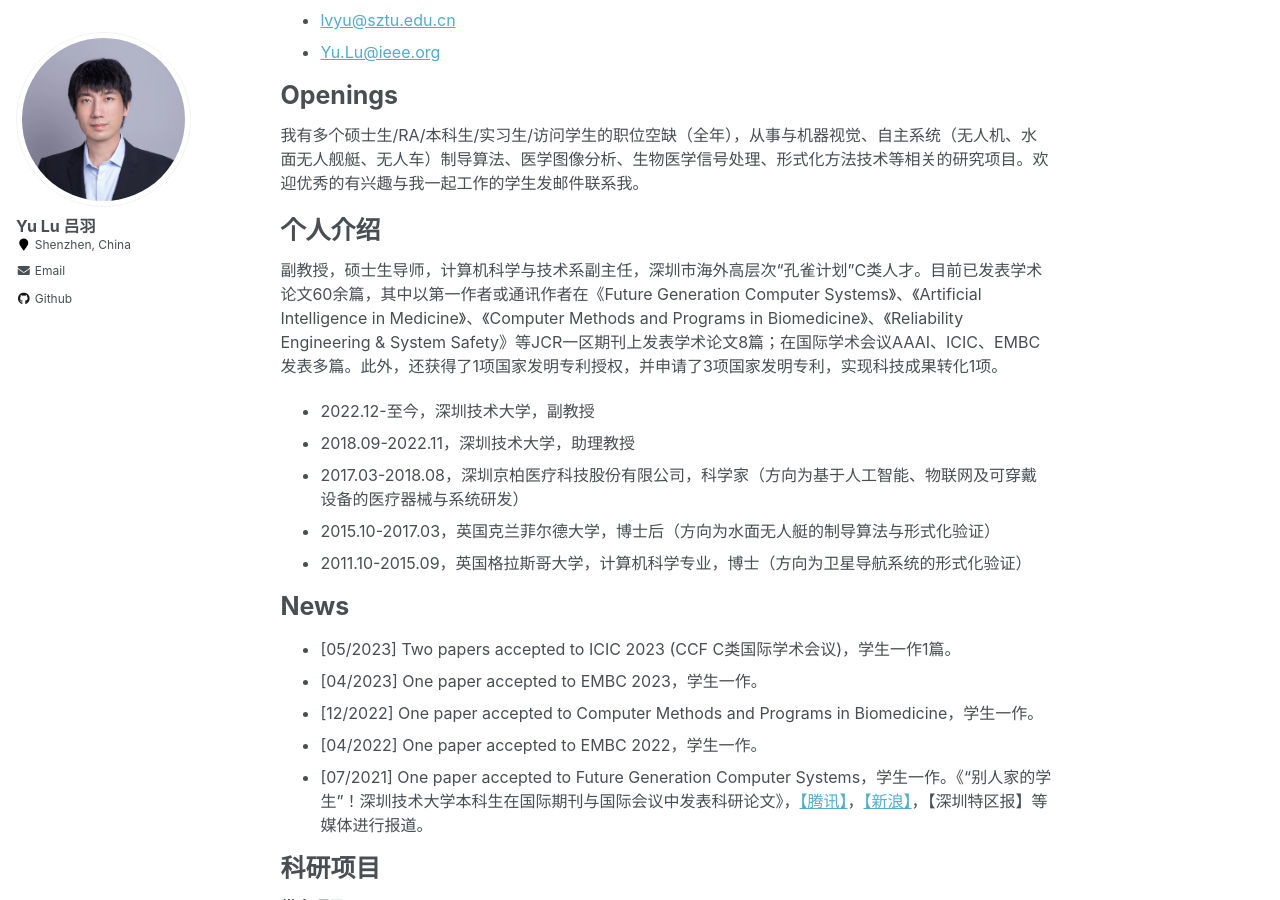
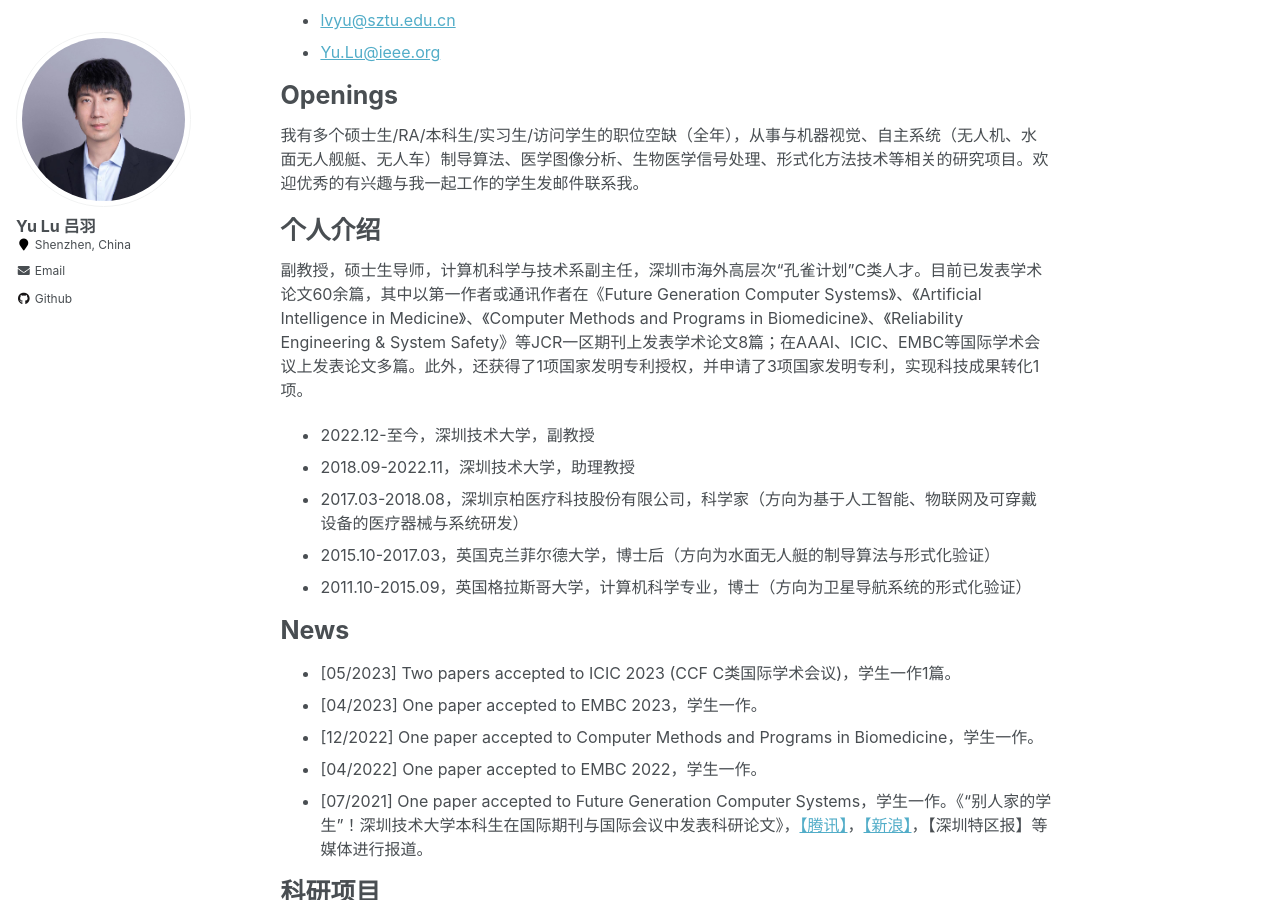
Before and after one commit to YukariUmezawa/lvyu.github.io, a Jekyll site: the page built from _pages/about.md, in a window 1280 px wide and 900 px high, scrolled down 321 px. Built offline with Jekyll 4.4.1, drawn with Linux system fonts in a browser that asks for light colours.

Commit message:
Update about.md

```diff
--- a/_pages/about.md
+++ b/_pages/about.md
@@ -28,7 +28,7 @@ Openings
 
 个人介绍
 ======
-副教授，硕士生导师，计算机科学与技术系副主任，深圳市海外高层次“孔雀计划”C类人才。目前已发表学术论文60余篇，其中以第一作者或通讯作者在《Future Generation Computer Systems》、《Artificial Intelligence in Medicine》、《Computer Methods and Programs in Biomedicine》、《Reliability Engineering & System Safety》等JCR一区期刊上发表学术论文8篇；在国际学术会议AAAI、ICIC、EMBC发表多篇。此外，还获得了1项国家发明专利授权，并申请了3项国家发明专利，实现科技成果转化1项。
+副教授，硕士生导师，计算机科学与技术系副主任，深圳市海外高层次“孔雀计划”C类人才。目前已发表学术论文60余篇，其中以第一作者或通讯作者在《Future Generation Computer Systems》、《Artificial Intelligence in Medicine》、《Computer Methods and Programs in Biomedicine》、《Reliability Engineering & System Safety》等JCR一区期刊上发表学术论文8篇；在AAAI、ICIC、EMBC等国际学术会议上发表论文多篇。此外，还获得了1项国家发明专利授权，并申请了3项国家发明专利，实现科技成果转化1项。
 
 - 2022.12-至今，深圳技术大学，副教授
 - 2018.09-2022.11，深圳技术大学，助理教授
@@ -96,6 +96,7 @@ News
 
 
 ***国际学术会议论文***
+
 1. __Yu Lu*__, Huanwen Liang, Zichang Yu, Xianghu Fu. MT-1DCG: A Novel Model for Multivariate Time Series Classification. Proceedings of the 19th International Conference on Intelligent Computing (ICIC 2023), 222–234, Zhengzhou, China, August 10-13, 2023.
 2. Cang Chen, Weifang Xie, Zhiqi Cai, __Yu Lu*__. Deep Learning for Cardiotocography Analysis: Challenges and Promising Advances. Proceedings of the 19th International Conference on Intelligent Computing (ICIC 2023), 354–366, Zhengzhou, China, August 10-13, 2023.
 3. Weifang Xie, Cang Chen, __Yu Lu*__. Detection of Atrial Fibrillation based on Feature Fusion using Attention-based BiLSTM. Proceedings of the 45th Annual International Conference of the IEEE Engineering in Medicine and Biology Society (EMBC 2023), Sydney, Australia, July 24-27, 2023.
```
